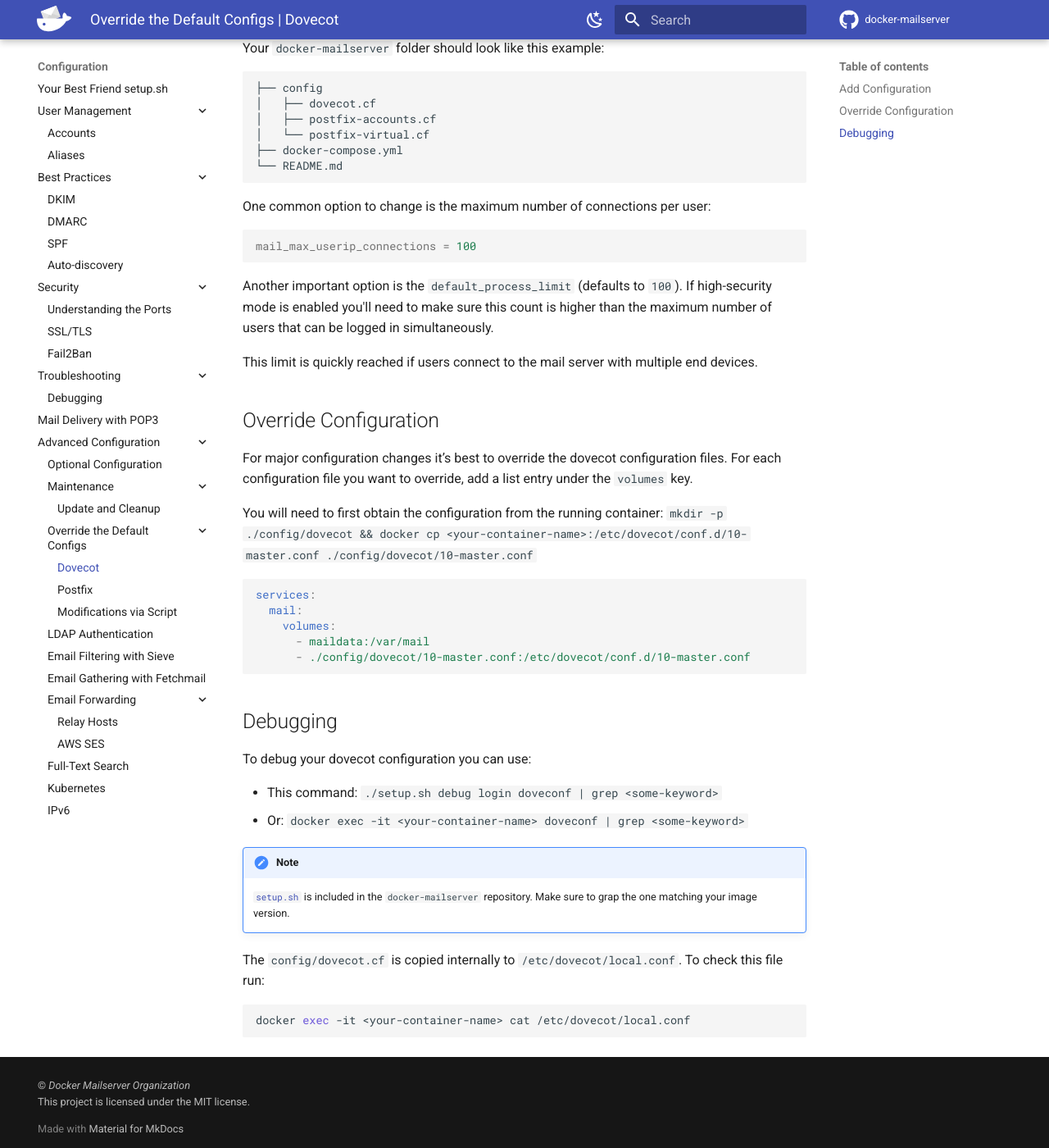
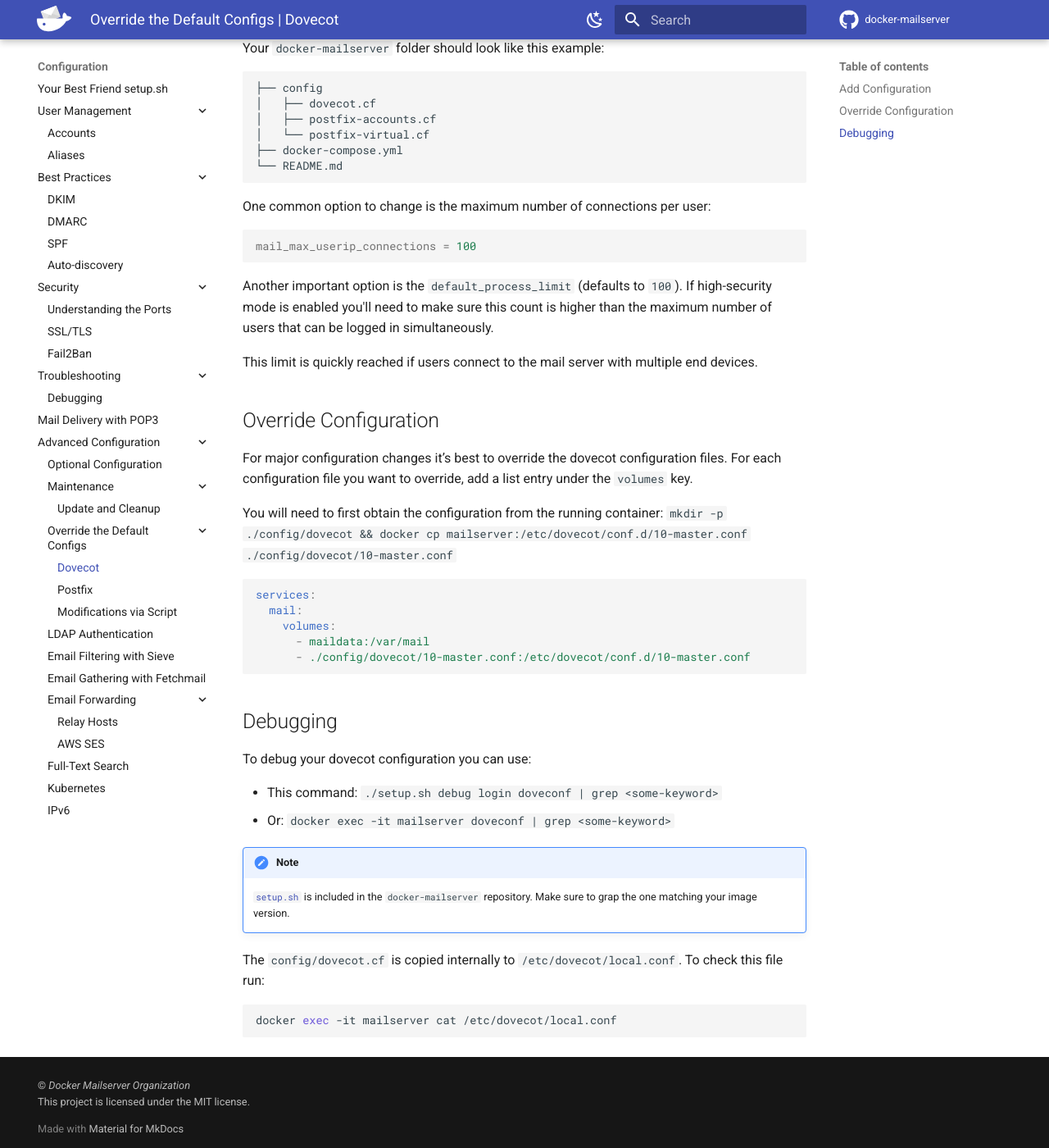
Before and after one commit to docker-mailserver/docker-mailserver, an MkDocs documentation site: the page built from docs/content/config/advanced/override-defaults/dovecot.md, in a window 1280 px wide and 1400 px high, scrolled down 300 px. Shown: the whole window at 82% size. Built offline with MkDocs 1.6.1 and Material for MkDocs 9.7.7, drawn with Linux system fonts in a browser that asks for light colours; comment, search, counter and statistics services are not loaded; the version menu is left out.

Commit message:
quick change for <your-container-name> to use mailserver

````diff
--- a/docs/content/config/advanced/override-defaults/dovecot.md
+++ b/docs/content/config/advanced/override-defaults/dovecot.md
@@ -32,7 +32,7 @@
 
 For major configuration changes it’s best to override the dovecot configuration files. For each configuration file you want to override, add a list entry under the `volumes` key.
 
-You will need to first obtain the configuration from the running container: `mkdir -p ./config/dovecot && docker cp <your-container-name>:/etc/dovecot/conf.d/10-master.conf ./config/dovecot/10-master.conf`
+You will need to first obtain the configuration from the running container: `mkdir -p ./config/dovecot && docker cp mailserver:/etc/dovecot/conf.d/10-master.conf ./config/dovecot/10-master.conf`
 
 ```yaml
 services:
@@ -47,7 +47,7 @@
 To debug your dovecot configuration you can use:
 
 - This command: `./setup.sh debug login doveconf | grep <some-keyword>`
-- Or: `docker exec -it <your-container-name> doveconf | grep <some-keyword>`
+- Or: `docker exec -it mailserver doveconf | grep <some-keyword>`
 
 !!! note
     [`setup.sh`][github-file-setupsh] is included in the `docker-mailserver` repository. Make sure to grap the one matching your image version.
@@ -55,7 +55,7 @@
 The `config/dovecot.cf` is copied internally to `/etc/dovecot/local.conf`. To check this file run:
 
 ```sh
-docker exec -it <your-container-name> cat /etc/dovecot/local.conf
+docker exec -it mailserver cat /etc/dovecot/local.conf
 ```
 
 [github-file-setupsh]: https://github.com/docker-mailserver/docker-mailserver/blob/master/setup.sh
````
